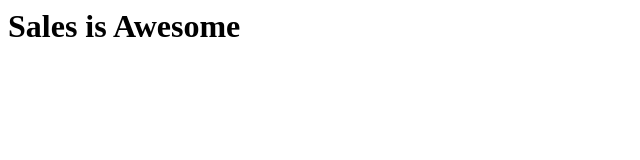
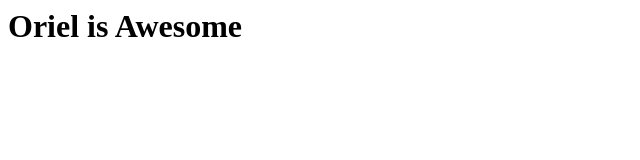
Before and after one commit to nightmar39/ec2-deploy, a plain HTML site: page index.html in a window 1280 px wide. Shown: the full height of the page, 0-640 px from the left. Drawn offline with Linux system fonts and the light colour scheme.

Commit message:
Update index.html

```diff
--- a/index.html
+++ b/index.html
@@ -2,5 +2,5 @@
 	<title>Ec2-Deploy</title>
 </head>
 <body>
-	<h1> Sales is Awesome </h1>
+	<h1> Oriel is Awesome </h1>
 </body>
```
